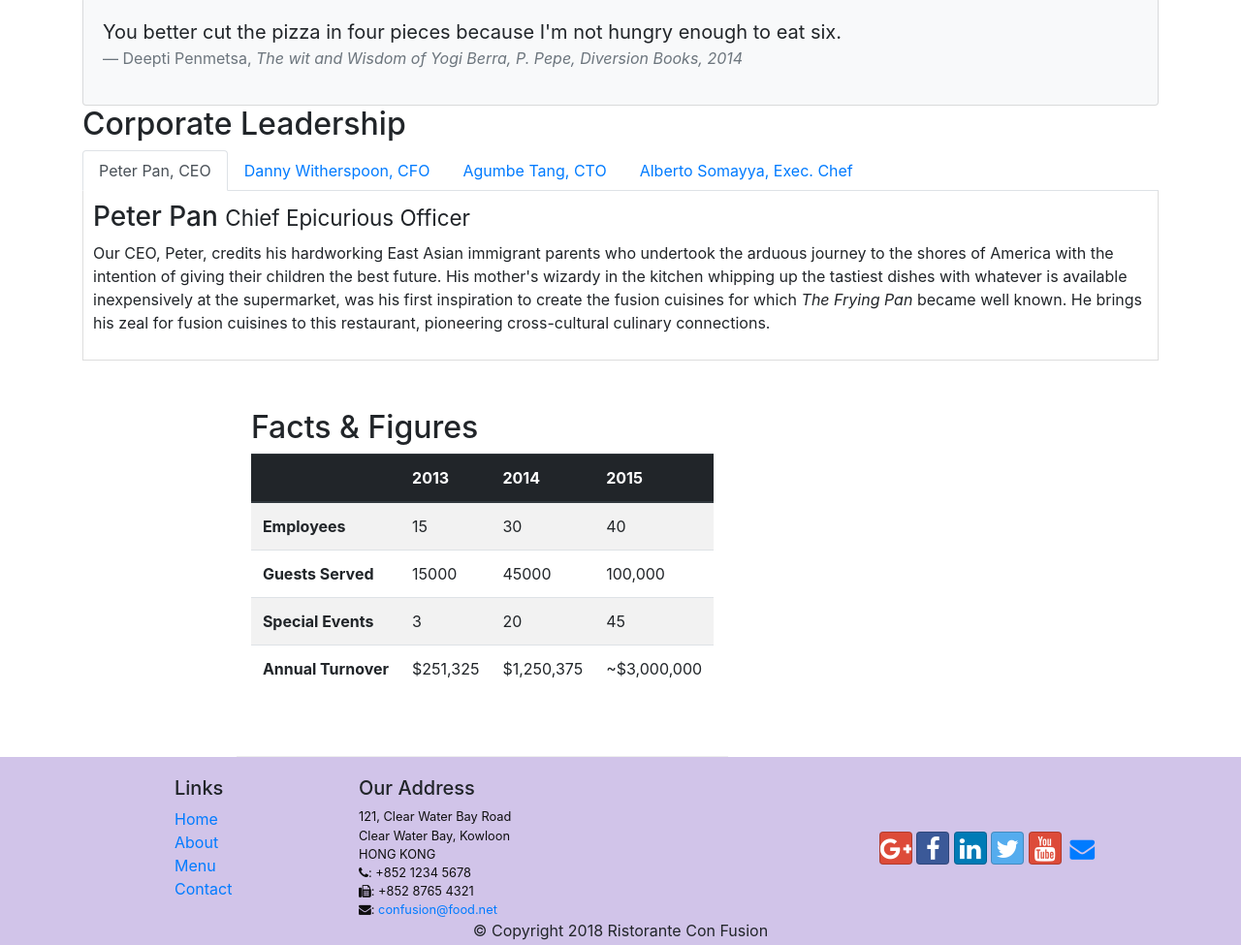
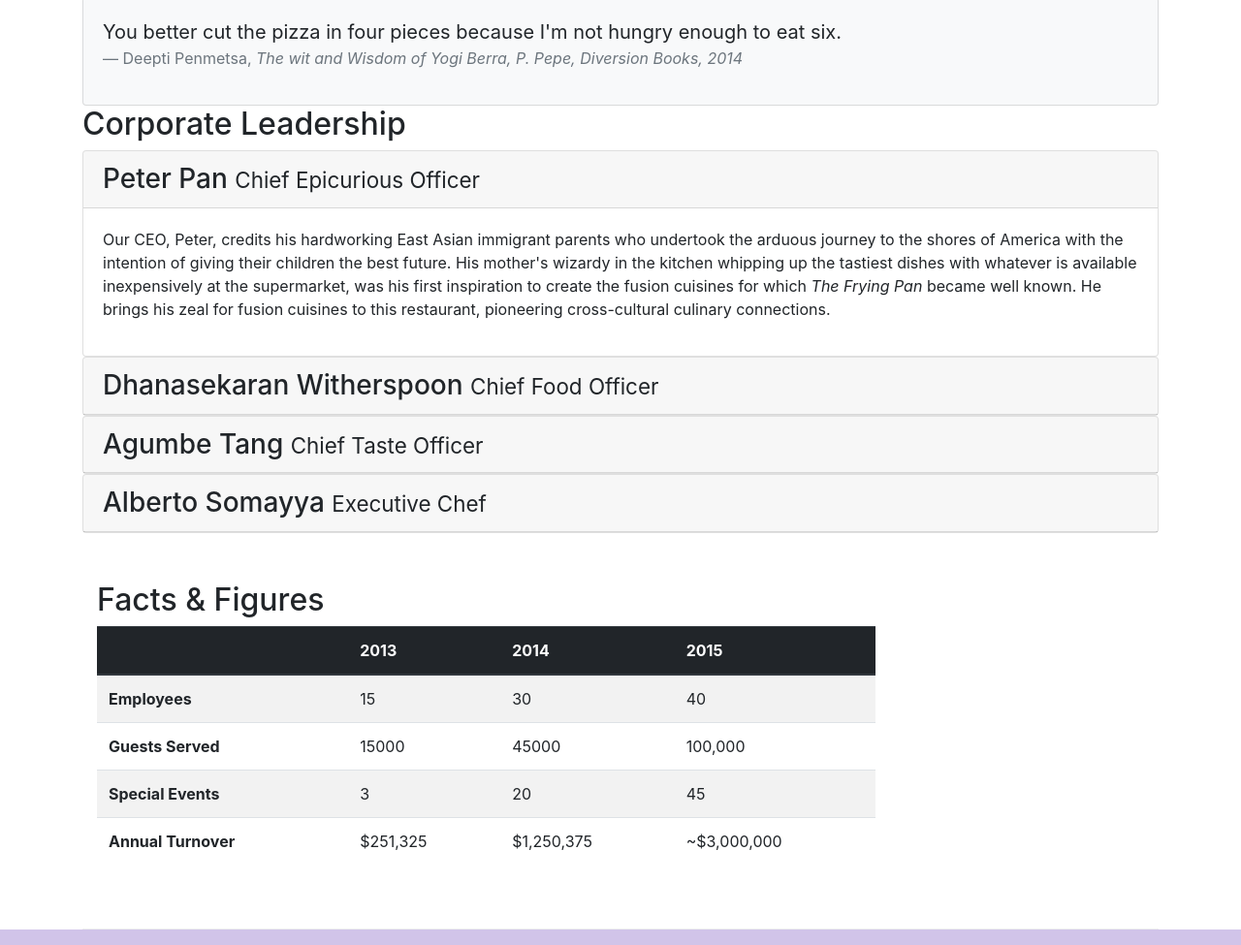
Before and after one commit to DeeptiPenmetsa/bootstrap4, a website: page aboutus.html in a window 1280 px wide. Shown: the part 762-1737 px from the top of the page at 97% size. Drawn offline with nearby package versions, Linux system fonts and the light colour scheme.

Commit message:
accordion

```diff
--- a/aboutus.html
+++ b/aboutus.html
@@ -99,45 +99,68 @@
         <div class="row">
             <div class="col-12">
                 <h2>Corporate Leadership</h2>
-                <ul class="nav nav-tabs">
-                        <li class="nav-item">
-                          <a class="nav-link active" href="#peter"
-                            role="tab" data-toggle="tab">Peter Pan, CEO</a>
-                        </li>
-                        <li class="nav-item">
-                          <a class="nav-link" href="#danny" role="tab"
-                            data-toggle="tab">Danny Witherspoon, CFO</a>
-                        </li>
-                        <li class="nav-item">
-                          <a class="nav-link" href="#agumbe"role="tab"
-                            data-toggle="tab">Agumbe Tang, CTO</a>
-                        </li>
-                        <li class="nav-item">
-                          <a class="nav-link" href="#alberto" role="tab"
-                            data-toggle="tab">Alberto Somayya, Exec. Chef</a>
-                        </li>
-                    </ul>
-            <div class="tab-content">
-                <div role="tabpanel" class="tab-pane fade show active" id="peter">
-                <h3>Peter Pan <small>Chief Epicurious Officer</small></h3>
+
+               <div class="accordion" id="accordion">
+                 <div class="card">
+                     <div class="card-header" role="tab" id="peterhead">
+                            <h3 class="mb-0">
+                                <a data-toggle="collapse" data-target="#peter">Peter Pan <small>Chief Epicurious Officer</small></a></h3>
+                     </div>
+                    <div  class="collapse show" id="peter" data-parent="#accordion">
+                        <div class="card-body">
                                 <p class="d-none d-sm-block">Our CEO, Peter, credits his hardworking East Asian immigrant parents who undertook the arduous journey to the shores of America with the intention of giving their children the best future. His mother's wizardy in the kitchen whipping up the tastiest dishes with whatever is available inexpensively at the supermarket, was his first inspiration to create the fusion cuisines for which <em>The Frying Pan</em> became well known. He brings his zeal for fusion cuisines to this restaurant, pioneering cross-cultural culinary connections.</p>
                         </div>
-                <div role="tabpanel" class="tab-pane fade" id="danny">
-                <h3>Dhanasekaran Witherspoon <small>Chief Food Officer</small></h3>
+                    </div>
+                 </div>
+
+                    <div class="card">
+                                <div class="card-header" role="tab" id="dannyhead">
+                                <h3 class="mb-0">
+                                    <a class="collapsed" data-toggle="collapse" data-target="#danny">
+                                    Dhanasekaran Witherspoon <small>Chief Food Officer</small>
+                                    </a>
+                                </h3>
+                               </div>
+                            <div class="collapse" id="danny" data-parent="#accordion">
+                                <div class="card-body">
                                         <p class="d-none d-sm-block">Our CFO, Danny, as he is affectionately referred to by his colleagues, comes from a long established family tradition in farming and produce. His experiences growing up on a farm in the Australian outback gave him great appreciation for varieties of food sources. As he puts it in his own words, <em>Everything that runs, wins, and everything that stays, pays!</em></p>
                                 </div>
-                <div role="tabpanel" class="tab-pane fade" id="agumbe">
-                <h3>Agumbe Tang <small>Chief Taste Officer</small></h3>
+                            </div>
+                    </div>
+                    <div class="card">
+                                <div class="card-header" role="tab" id="agumbehead">
+                                <h3 class="mb-0">
+                                    <a class="collapsed" data-toggle="collapse" data-target="#agumbe">
+                                    Agumbe Tang <small>Chief Taste Officer</small>
+                                    </a>
+                                </h3>
+                            </div>
+                            <div class="collapse" id="agumbe" data-parent="#accordion">
+                                <div class="card-body">
                                         <p class="d-none d-sm-block">Blessed with the most discerning gustatory sense, Agumbe, our CTO, personally ensures that every dish that we serve meets his exacting tastes. Our chefs dread the tongue lashing that ensues if their dish does not meet his exacting standards. He lives by his motto, <em>You click only if you survive my lick.</em></p>
+
                                 </div>
-                <div role="tabpanel" class="tab-pane fade" id="alberto">
-                <h3>Alberto Somayya <small>Executive Chef</small></h3>
+                            </div>
+                    </div>
+                    <div class="card">
+                            <div class="card-header" role="tab" id="albertohead">
+                                <h3 class="mb-0">
+                                    <a class="collapsed" data-toggle="collapse" data-target="#alberto">
+                                    Alberto Somayya <small>Executive Chef</small>
+                                    </a>
+                                </h3>
+                            </div>
+                            <div class="collapse" id="alberto" data-parent="#accordion">
+                                <div class="card-body">
                                         <p class="d-none d-sm-block">Award winning three-star Michelin chef with wide International experience having worked closely with whos-who in the culinary world, he specializes in creating mouthwatering Indo-Italian fusion experiences. He says, <em>Put together the cuisines from the two craziest cultures, and you get a winning hit! Amma Mia!</em></p>
                                 </div>
                             </div>
                     </div>
+                </div>
+            </div>
+        </div>
         <div class="row row-content">
-              <div class="col-12 col-sm-12">
+              <div class="col-12 col-sm-9">
                   <h2>Facts &amp; Figures</h2>
                   <div class="table-responsive">
                         <table class="table table-striped">
@@ -178,8 +201,8 @@
                         </table>
                     </div>
               </div>
+             <div class="col-12 col-sm-3">
              </div>
-             <div class="col-12 col-sm-3"></div>
             </div>
 
     </div>
@@ -225,7 +248,9 @@
            </div>
         </div>
     </footer>
-
+    <script src="node_modules/jquery/dist/jquery.slim.min.js"></script>
+    <script src="node_modules/popper.js/dist/umd/popper.min.js"></script>
+    <script src="node_modules/bootstrap/dist/js/bootstrap.min.js"></script>
 </body>
 
 </html>
```
Lines whose indentation alone changed are shown as unchanged.
